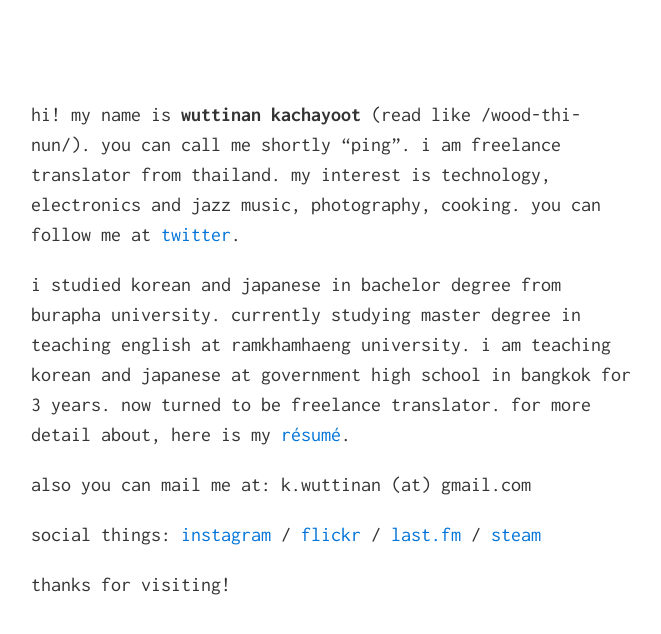
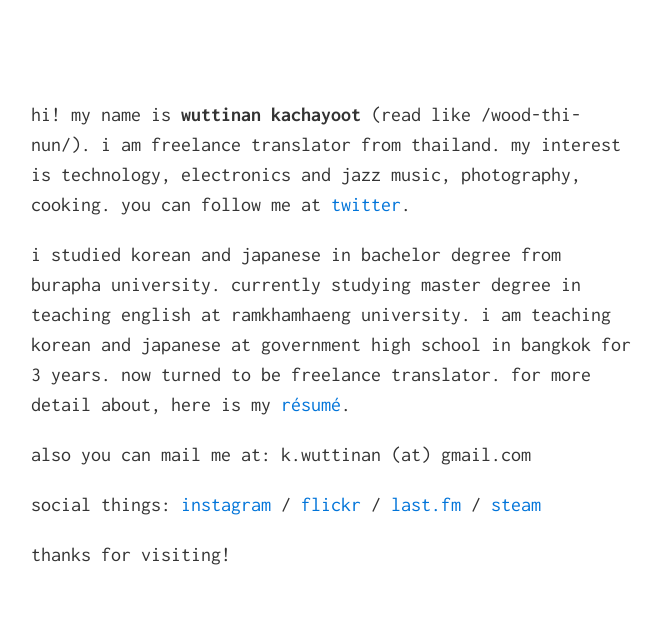
Before and after one commit to wuttinan/wuttinan.github.io, a Jekyll site: the page built from index.html, in a window 1280 px wide. Shown: the top 634 px of the page, without its empty margins (309-970 px from the left). Built offline with Jekyll 4.4.1, drawn with Linux system fonts in a browser that asks for light colours; Markdown is read by kramdown in place of the engine named in the settings.

Commit message:
site edit

```diff
--- a/_includes/index.md
+++ b/_includes/index.md
@@ -1,4 +1,4 @@
-hi! my name is **wuttinan kachayoot** (read like /wood-thi-nun/). you can call me shortly "ping". i am freelance translator from thailand. my interest is technology, electronics and jazz music, photography, cooking. you can follow me at [twitter](http://twitter.com/wuttinan/).
+hi! my name is **wuttinan kachayoot** (read like /wood-thi-nun/). i am freelance translator from thailand. my interest is technology, electronics and jazz music, photography, cooking. you can follow me at [twitter](http://twitter.com/wuttinan/).
 
 i studied korean and japanese in bachelor degree from burapha university. currently studying master degree in teaching english at ramkhamhaeng university. i am teaching korean and japanese at government high school in bangkok for 3 years. now turned to be freelance translator. for more detail about, here is my [résumé](http://www.linkedin.com/in/wuttinan/).
 
```
